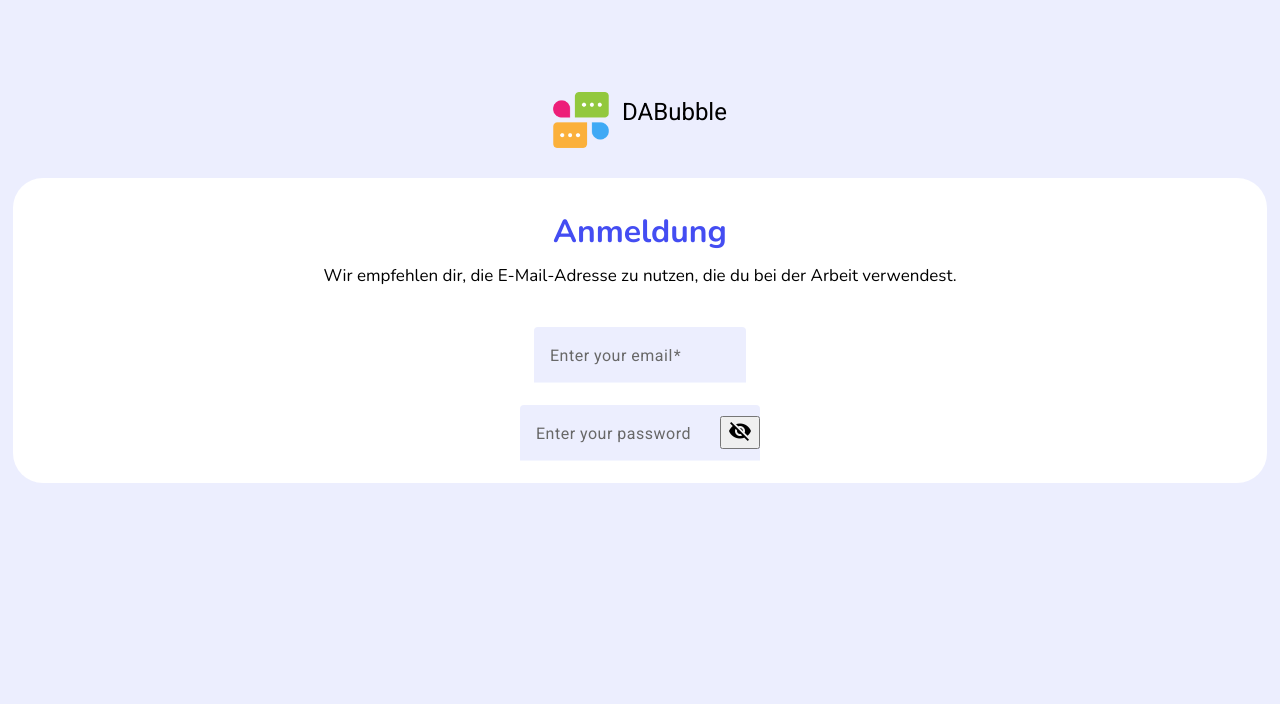
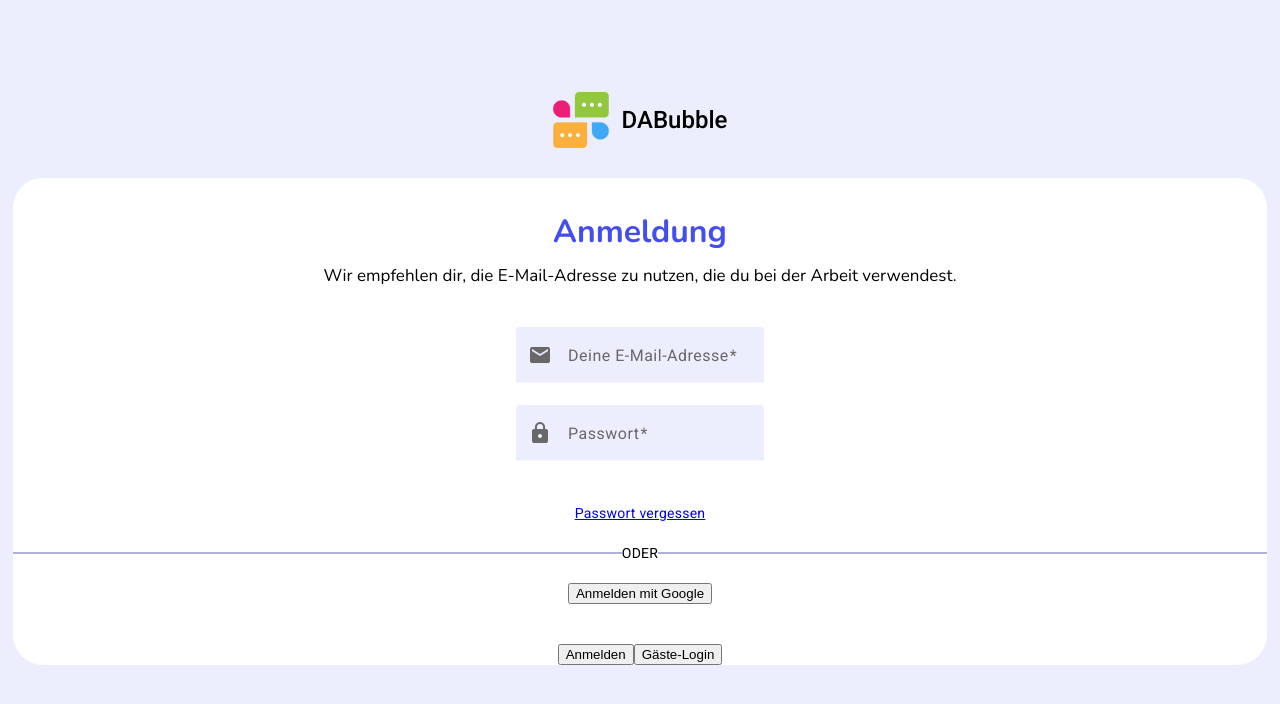
Before and after one commit to Nemesis502/da_bubble_410, an Angular app: page / in a window 1280 px wide. Shown: the top 704 px of the page. Built offline with nearby package versions, Linux system fonts and the light colour scheme.

Commit message:
added icons for input and added more button

```diff
--- a/src/app/main-content/loging-page/loging-page.component.html
+++ b/src/app/main-content/loging-page/loging-page.component.html
@@ -21,7 +21,8 @@
     </div>
     <form class="input-container">
       <mat-form-field>
-        <mat-label>Enter your email</mat-label>
+        <mat-label>Deine E-Mail-Adresse</mat-label>
+        <mat-icon matPrefix>mail</mat-icon>
         <input
           matInput
           placeholder="beispielname@email.com"
@@ -34,18 +35,26 @@
         }
       </mat-form-field>
       <mat-form-field>
-        <mat-label>Enter your password</mat-label>
-        <input matInput [type]="hide ? 'password' : 'text'" />
-        <button
-          mat-icon-button
-          matSuffix
-          (click)="hide = !hide"
-          [attr.aria-label]="'Hide password'"
-          [attr.aria-pressed]="hide"
-        >
-          <mat-icon>{{ hide ? "visibility_off" : "visibility" }}</mat-icon>
-        </button>
+        <mat-label>Passwort</mat-label>
+        <mat-icon matPrefix>lock</mat-icon>
+        <input matInput [type]="hide ? 'password' : 'text'" required />
       </mat-form-field>
     </form>
+    <div>
+      <a [routerLink]="['/routePath']">Passwort vergessen</a>
+    </div>
+    <div class="separator">
+      <div class="line"></div>
+      <p>ODER</p>
+      <div class="line"></div>
+    </div>
+    <div>
+      <button><p>Anmelden mit Google</p></button>
+    </div>
+    <div></div>
+    <div>
+      <button>Anmelden</button>
+      <button>Gäste-Login</button>
+    </div>
   </section>
 </section>
--- a/src/app/main-content/loging-page/loging-page.component.scss
+++ b/src/app/main-content/loging-page/loging-page.component.scss
@@ -1,4 +1,13 @@
 @import "./../../../styles.scss";
+
+.nuito32px700 {
+    font-family: 'Nunito';
+    font-weight: 700;
+    font-size: 32px;
+    line-height: 120%;
+    letter-spacing: 0;
+    text-align: center;
+}
 
 .intro {
     position: fixed;
@@ -58,6 +67,8 @@
 
     h1 {
         color: black;
+        margin: 0;
+        font-weight: 500;
     }
 }
 
@@ -67,6 +78,7 @@
     margin: 30px 13px 0 13px;
     display: flex;
     flex-direction: column;
+    align-items: center;
     gap: 20px;
 
     h2 {
@@ -83,23 +95,46 @@
     display: flex;
     flex-direction: column;
     align-items: center;
+    padding: 0 20px 0 20px;
 }
 
 .input-title {
     padding: 35px 20px 0 20px;
     margin-bottom: 20px;
     gap: 15px;
+
+
 }
 
-.mat-form-field {
+mat-form-field {
+    width: 100%;
+
+    mat-icon,
     mat-label {
         color: $TextGray;
     }
 
-    input::placeholder {
-        color: $TextGray;
+    input.mat-mdc-input-element::placeholder {
+        color: $TextGray !important;
     }
 }
+
+
+.separator {
+    display: flex;
+    flex-direction: row;
+    align-items: center;
+    width: 100%;
+    padding: 0 20px 0 20px;
+
+    div {
+        width: 100%;
+        border: 1px solid $LigthPurple;
+        height: 0;
+    }
+}
+
+.line {}
 
 
 
--- a/src/app/main-content/loging-page/loging-page.component.ts
+++ b/src/app/main-content/loging-page/loging-page.component.ts
@@ -1,17 +1,20 @@
-import { Component } from '@angular/core';
+import { Component, ViewEncapsulation } from '@angular/core';
 import { takeUntilDestroyed } from '@angular/core/rxjs-interop';
 import { FormControl, Validators, FormsModule, ReactiveFormsModule } from '@angular/forms';
 import { MatInputModule } from '@angular/material/input';
 import { MatFormFieldModule } from '@angular/material/form-field';
 import { MatIconModule } from '@angular/material/icon';
+import { MatButtonModule } from '@angular/material/button';
 import { merge } from 'rxjs';
+import { RouterLink } from '@angular/router';
 
 @Component({
   selector: 'app-loging-page',
   standalone: true,
-  imports: [MatFormFieldModule, MatInputModule, FormsModule, ReactiveFormsModule, MatIconModule],
+  imports: [MatFormFieldModule, MatInputModule, FormsModule, ReactiveFormsModule, MatIconModule, MatButtonModule, RouterLink],
   templateUrl: './loging-page.component.html',
-  styleUrl: './loging-page.component.scss'
+  styleUrl: './loging-page.component.scss',
+  encapsulation: ViewEncapsulation.None
 })
 export class LogingPageComponent {
   email = new FormControl('', [Validators.required, Validators.email]);
--- a/src/styles.scss
+++ b/src/styles.scss
@@ -182,22 +182,22 @@
 }
 
 .nuito17px400 {
-  font-family: 'Nunito';
-  font-weight: 400;
-  font-size: 17px;
-  line-height: 120%;
-  letter-spacing: 0;
-  text-align: center;
+  font-family: 'Nunito' !important;
+  font-weight: 400 !important;
+  font-size: 17px !important;
+  line-height: 120% !important;
+  letter-spacing: 0 !important;
+  text-align: center !important;
 
 }
 
 .nuito32px700 {
-  font-family: 'Nunito';
-  font-weight: 700;
-  font-size: 32px;
-  line-height: 120%;
-  letter-spacing: 0;
-  text-align: center;
+  font-family: 'Nunito' !important;
+  font-weight: 700 !important;
+  font-size: 32px !important;
+  line-height: 120% !important;
+  letter-spacing: 0 !important;
+  text-align: center !important;
 }
 
 // Fonts end
```
